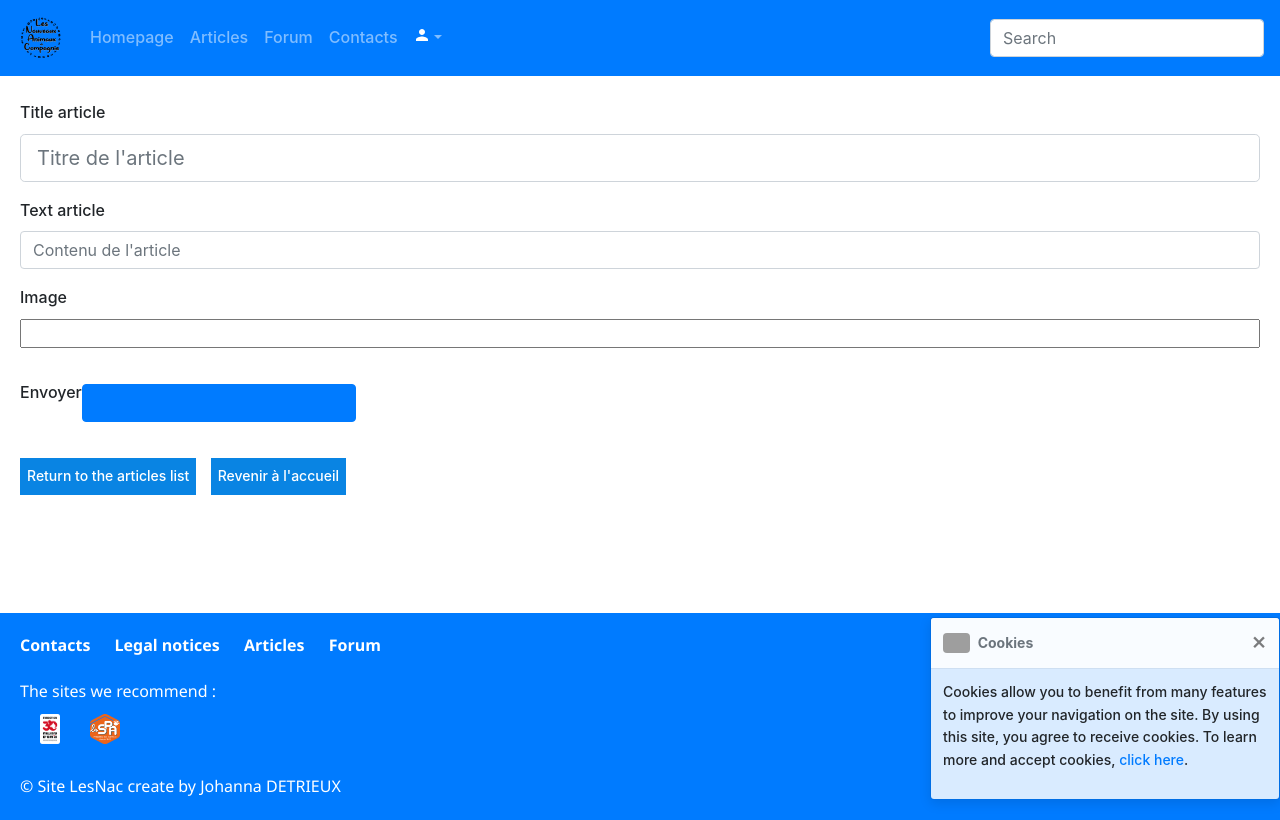
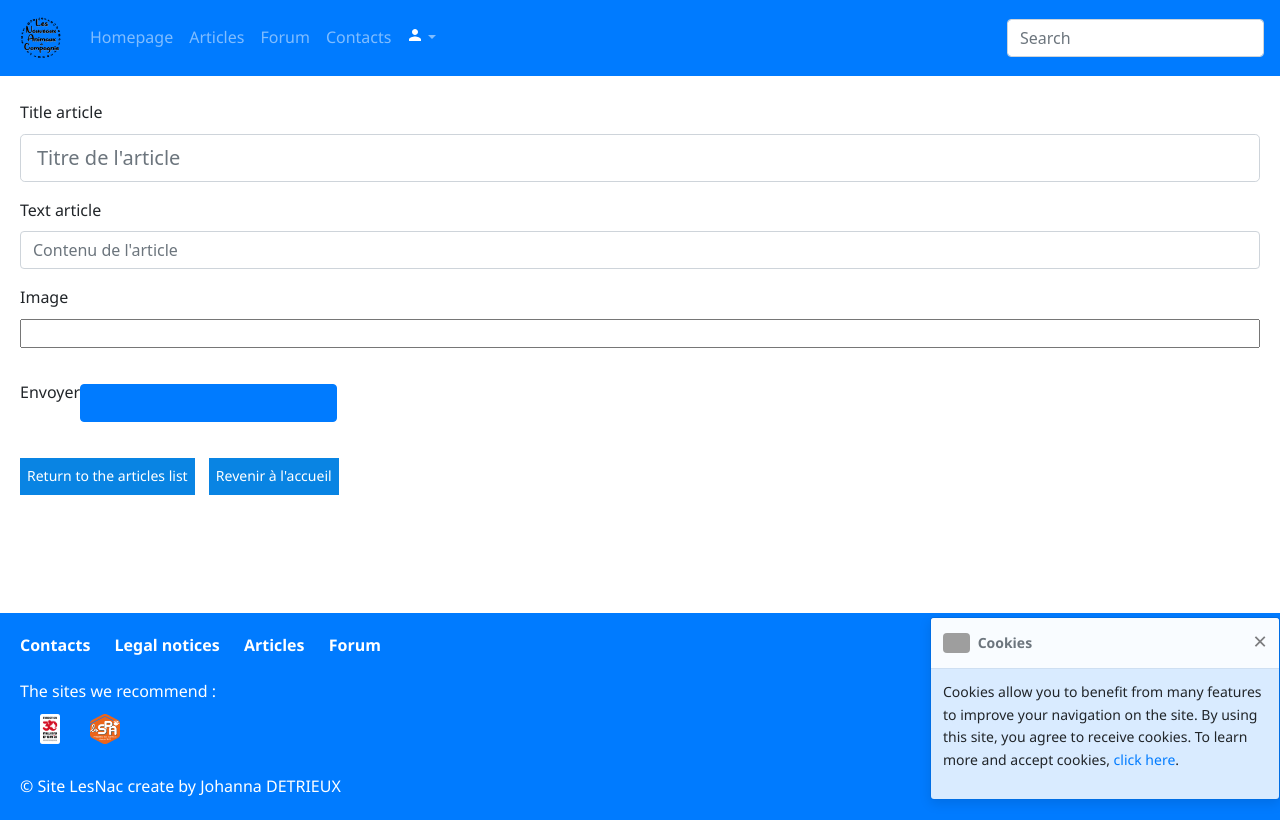
Before and after one commit to Jwana24/projet_afpa_2019, a Symfony app: template templates/Admin/article/add.html.twig in a window 1280 px wide. Run offline with Twig, Linux system fonts and the light colour scheme; the template is opened without the code that fills it, so the values that code supplies are empty; form fields are guessed from the names that the template uses; some libraries are stand-ins or nearby versions; some web fonts are replaced; grey boxes are pictures that could not be loaded.

Commit message:
new modif fonts

```diff
--- a/public/CSS/style.css
+++ b/public/CSS/style.css
@@ -2,6 +2,17 @@
 {
     font-family: 'Segoe UI';
     src: url('fonts/segoeui.ttf') format('truetype');
+    src: url('fonts/segoeuib.ttf') format('truetype');
+    src: url('fonts/segoeuii.ttf') format('truetype');
+    src: url('fonts/segoeuil.ttf') format('truetype');
+    src: url('fonts/segoeuisl.ttf') format('truetype');
+    src: url('fonts/segoeuiz.ttf') format('truetype');
+    src: url('fonts/segoeuibl.ttf') format('truetype');
+    src: url('fonts/segoeuibli.ttf') format('truetype');
+    src: url('fonts/segoeuili.ttf') format('truetype');
+    src: url('fonts/segoeuisb.ttf') format('truetype');
+    src: url('fonts/segoeuisbi.ttf') format('truetype');
+    src: url('fonts/segoeuisli.ttf') format('truetype');
 }
 
 *
@@ -13,6 +24,7 @@
     font-weight: 500;
     cursor: default;
     scroll-behavior: smooth;
+    font-family: 'Segoe UI';
 }
 
 main
@@ -37,7 +49,6 @@ footer
 {
     position: relative;
     width: 100%;
-    font-family: 'Segoe UI';
     background-color: #007BFF;
     color: white;
 }
@@ -622,7 +633,6 @@ footer .logo-30MAmis:hover
 .main-forum,
 .container-notices
 {
-    font-family: 'Segoe UI';
     flex-direction: column;
     background-color: #FBFBFB;
 }
--- a/public/js/likeArticle.js
+++ b/public/js/likeArticle.js
@@ -1,3 +1,5 @@
+if(document.querySelector('ion-icon[name=heart]') && document.querySelector('ion-icon[name=heart-empty]'))
+{
     let like = document.querySelector('.like');
     let heartEmpty = document.querySelector('ion-icon[name=heart-empty]');
     let heartFull = document.querySelector('ion-icon[name=heart]');
@@ -36,3 +38,4 @@ else
         heartFull.style.display = 'none';
         heartEmpty.style.display = 'inline-block';
     }
+}
```
Lines whose indentation alone changed are shown as unchanged.
